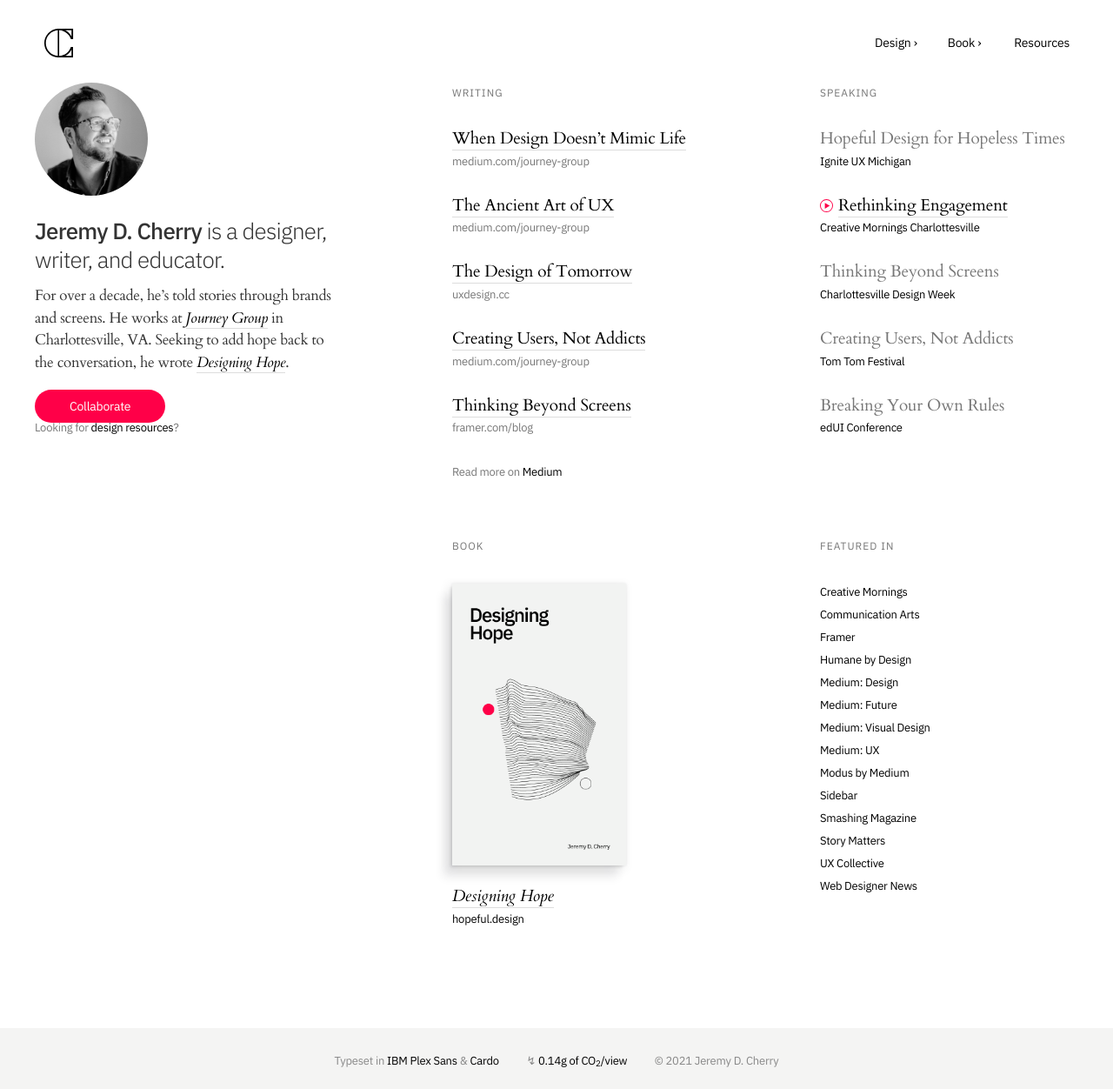
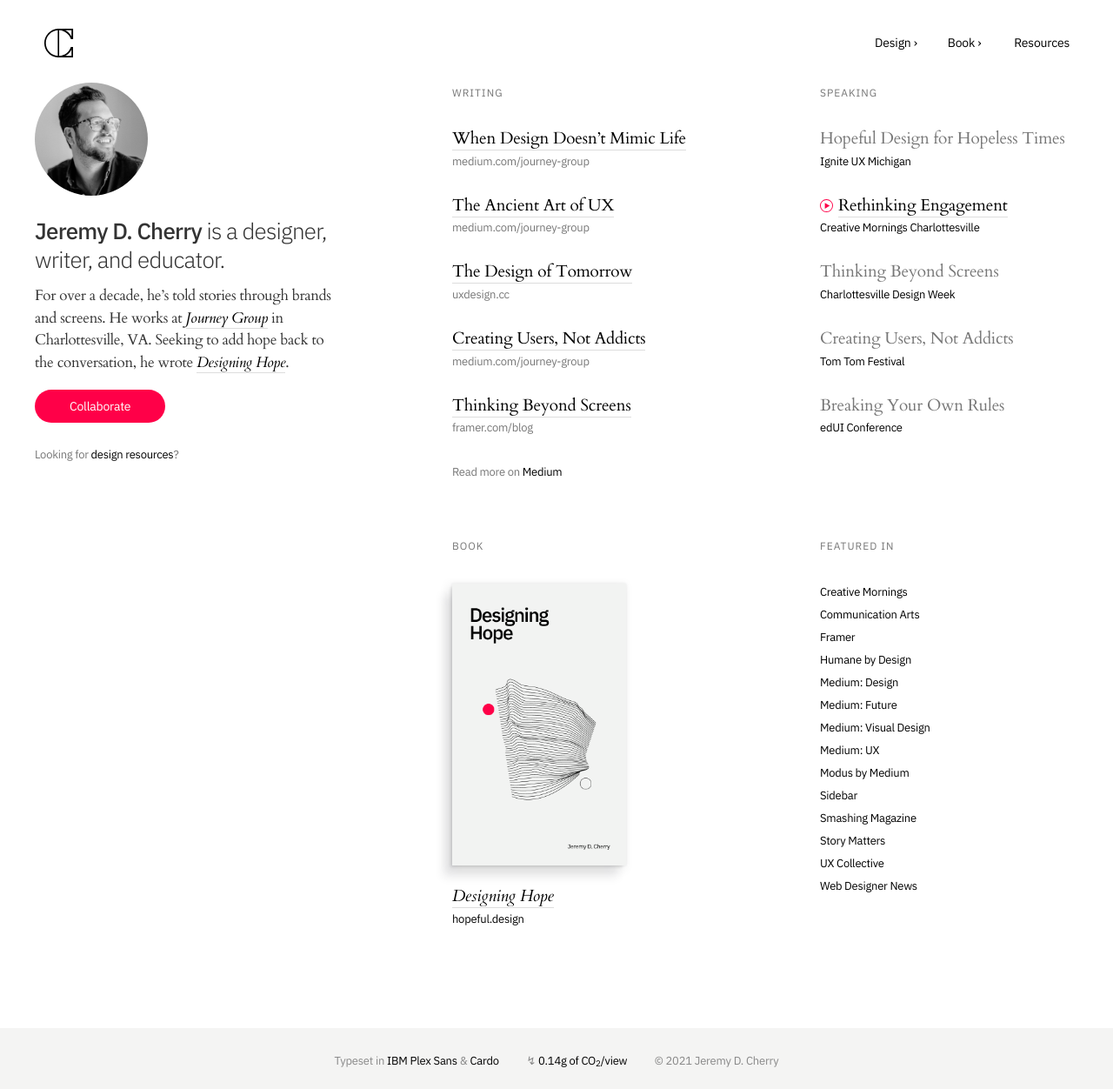
Before and after one commit to jeremydcherry/jeremydcherry.github.io, a Jekyll site: the page built from index.md, in a window 1280 px wide. Shown: the whole page at 87% size. Built offline with Jekyll 4.4.1, drawn with Linux system fonts in a browser that asks for light colours.

```diff
--- a/index.md
+++ b/index.md
@@ -13,7 +13,7 @@
   		<img src="/images/jeremy-headshot.jpg" class="avatar" alt="Photo of Jeremy D. Cherry">
 		<h1><span class="name">Jeremy D. Cherry</span> is a designer, writer, and educator.</h1>
 		<h6>For over a decade, he’s told stories through brands and screens. He works at <a href="https://journeygroup.com" class="title"><em>Journey Group</em></a> in Charlottesville, VA. Seeking to add hope back to the conversation, he wrote <a href="https://hopeful.design" class="title"><em>Designing Hope</em></a>.</h6>
-		<a href="mailto:jeremy@jeremydcherry.com" class="btn">Collaborate</a><br/>
+		<a href="mailto:jeremy@jeremydcherry.com" class="btn">Collaborate</a><br/><br/>
 		<h4>Looking for <a href="/resources" class="event">design resources</a>?</h4>
 	</div>
   </div>
```
